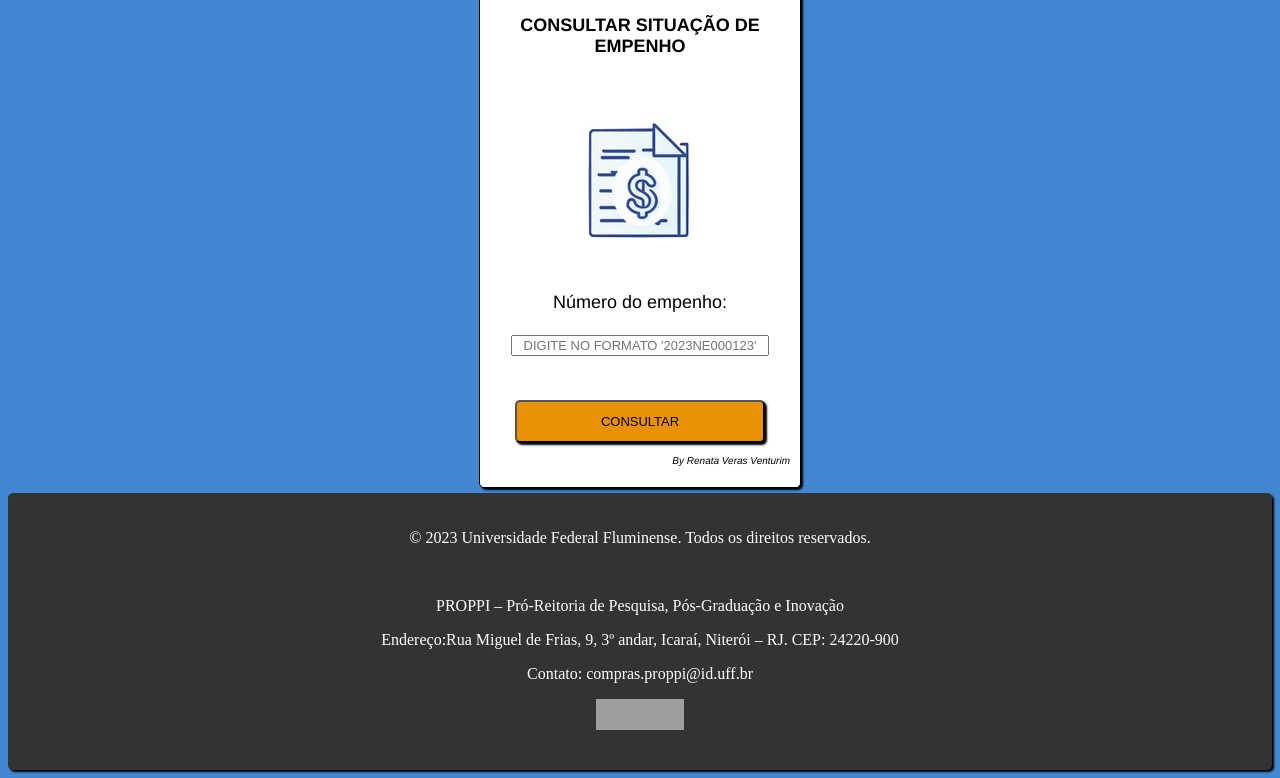
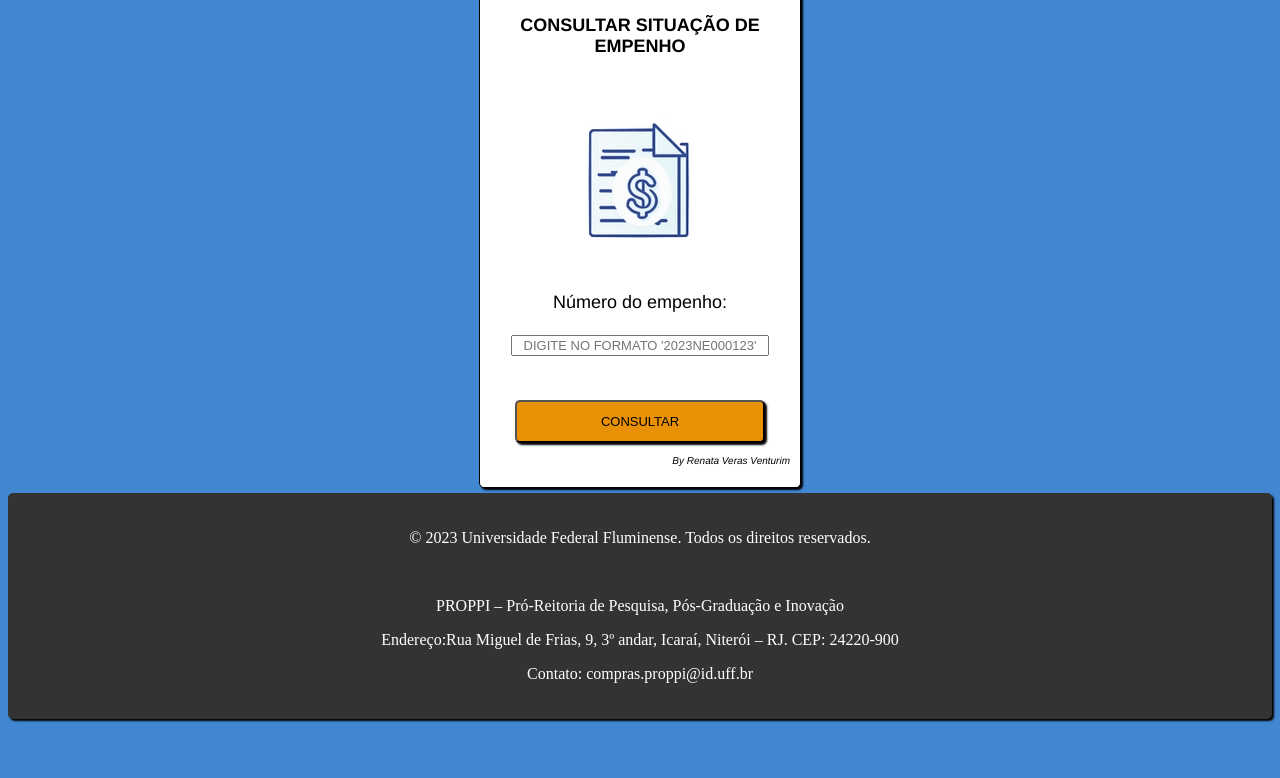
Before and after one commit to RenataVerasVenturim/Interface_usuario, a plain HTML site: page index.html in a window 1280 px wide. Shown: the part 103-881 px from the top of the page. After the commit the page ends 830 px from the top, so only its background shows below. Drawn offline with Linux system fonts and the light colour scheme; grey boxes are pictures that could not be loaded.

Commit message:
Update index.html

```diff
--- a/index.html
+++ b/index.html
@@ -78,13 +78,6 @@
         <p>Endereço:Rua Miguel de Frias, 9, 3º andar, Icaraí, Niterói – RJ. CEP: 24220-900</p>
 
         <p id="contact">Contato: compras.proppi@id.uff.br</p>
-        <p>
-            <a href="http://jigsaw.w3.org/css-validator/check/referer">
-                <img style="border:0;width:88px;height:31px"
-                    src="http://jigsaw.w3.org/css-validator/images/vcss-blue"
-                    alt="CSS válido!" />
-                </a>
-            </p>
 
     </footer>
 
```
